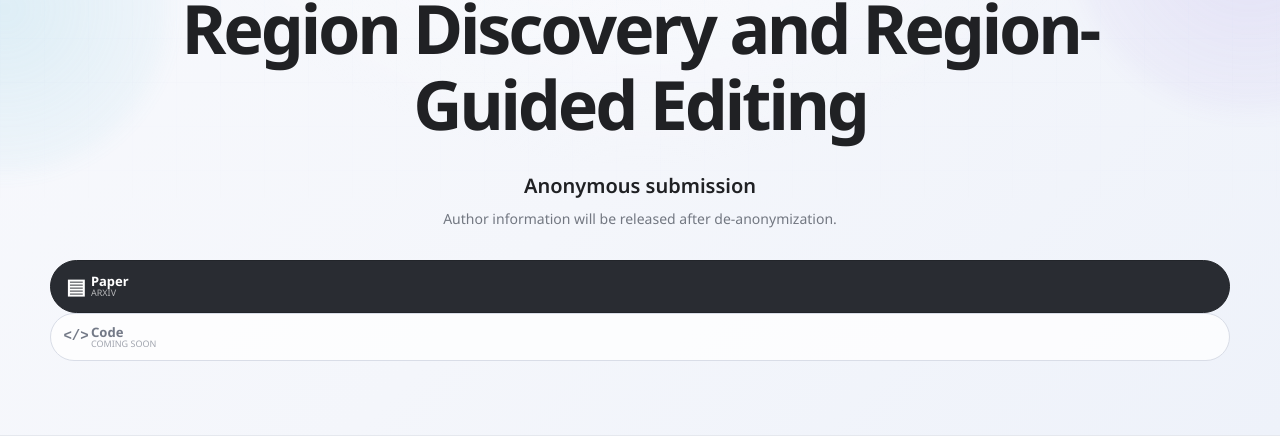
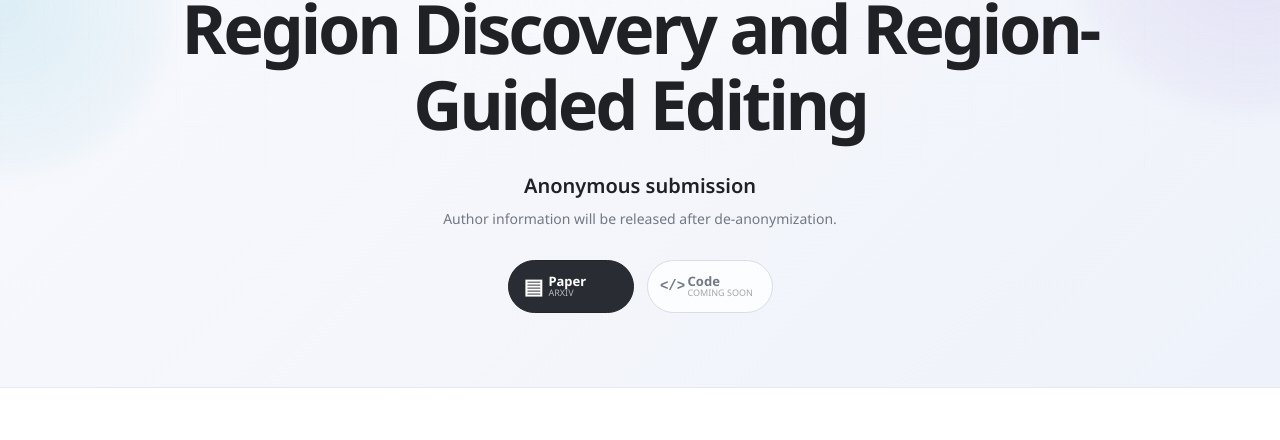
Before and after one commit to JianZhang-chick/PC-Edit, a plain HTML site: page docs/index.html in a window 1280 px wide. Shown: the part 226-666 px from the top of the page. Drawn offline with Linux system fonts and the light colour scheme; a web font is replaced by a local one.

Commit message:
Add paper link

```diff
--- a/docs/index.html
+++ b/docs/index.html
@@ -24,8 +24,9 @@
       <p class="authors">Anonymous submission</p>
       <p class="affiliation">Author information will be released after de-anonymization.</p>
 
-      <a class="project-link"
-           href="https://arxiv.org/abs/你的论文编号"
+      <div class="project-links" aria-label="Project links">
+        <a class="project-link"
+           href="https://arxiv.org/abs/2605.26460"
            target="_blank"
            rel="noopener">
           <span class="link-icon" aria-hidden="true">▤</span>
@@ -136,6 +137,8 @@
     <div class="page-width footer-inner">
       <p><strong>PC-Edit</strong> · Prompt-Contrastive Region Discovery and Region-Guided Editing</p>
       <p>
+        <a href="https://arxiv.org/abs/2605.26460" target="_blank" rel="noopener">Paper</a>
+        <span>·</span>
         Code coming soon
         <span>·</span>
         No analytics or tracking
```
Also changed, not shown: 1 other file.
